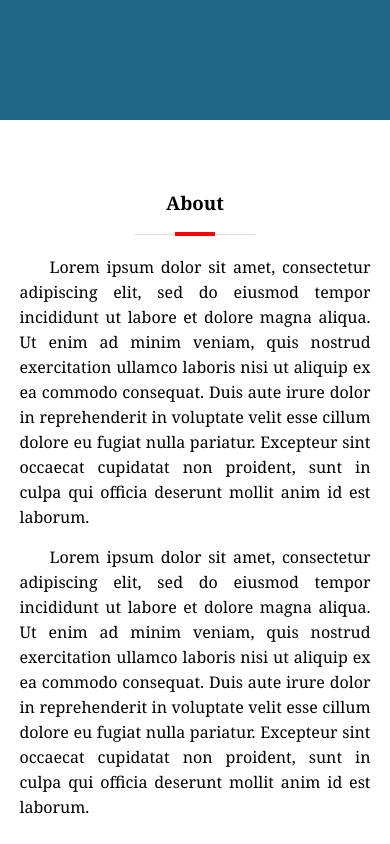
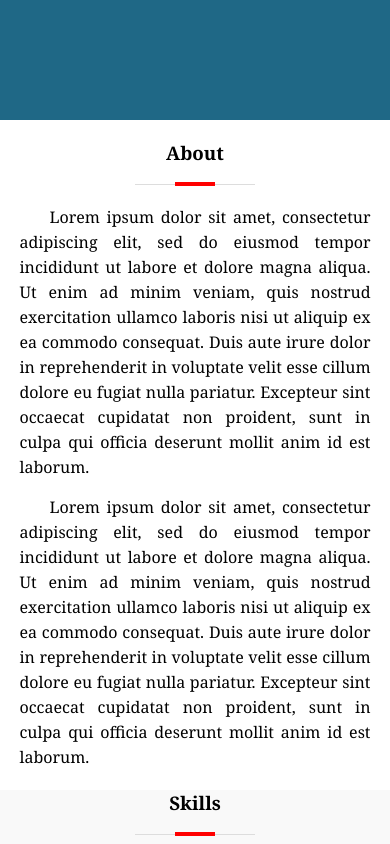
Before and after one commit to akhmadbarir/portfolioku, a plain HTML site: page index.html in a window 390 px wide. Shown: the part 720-1564 px from the top of the page. Drawn offline with Linux system fonts and the light colour scheme.

Commit message:
Update style.css

```diff
--- a/style.css
+++ b/style.css
@@ -222,7 +222,8 @@ html {
     }
     .banner container {
         padding: 0;
-        border:1px red solid;
     }
-    section
+    section {
+        padding: 0;
+    }
 }
```
